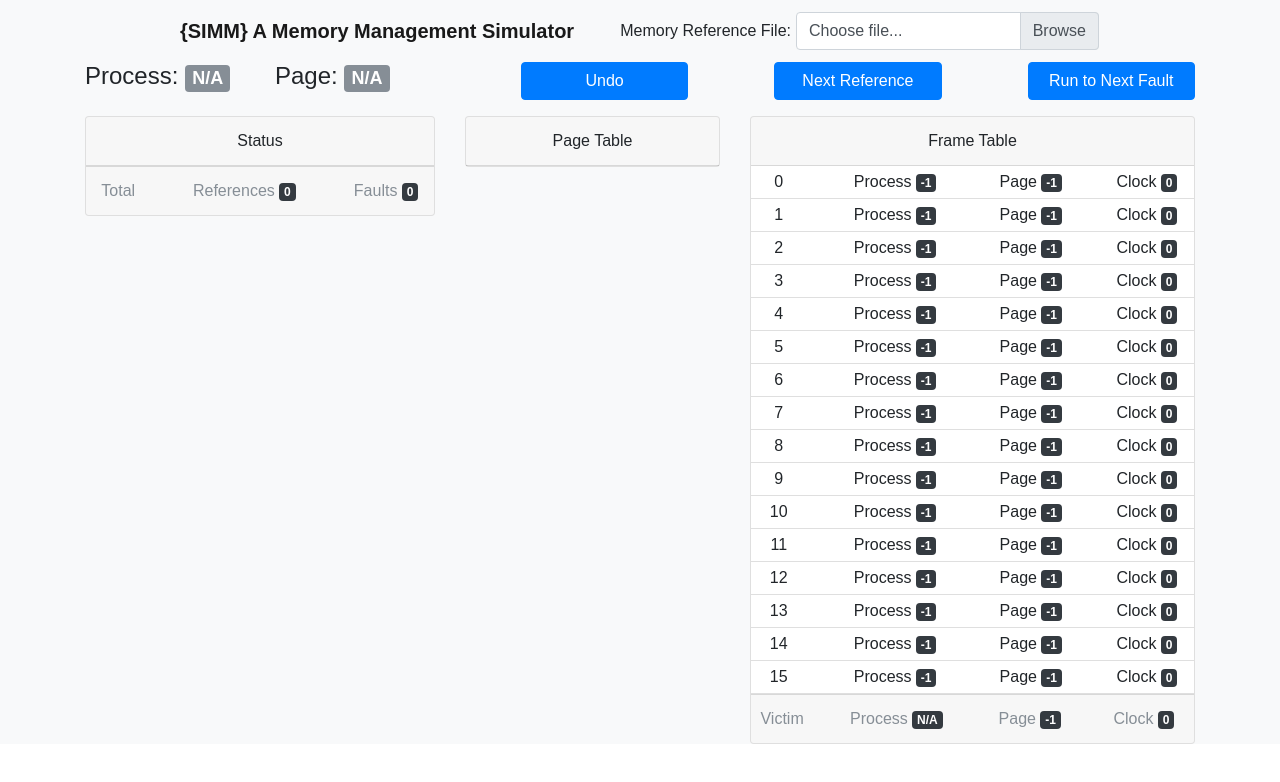
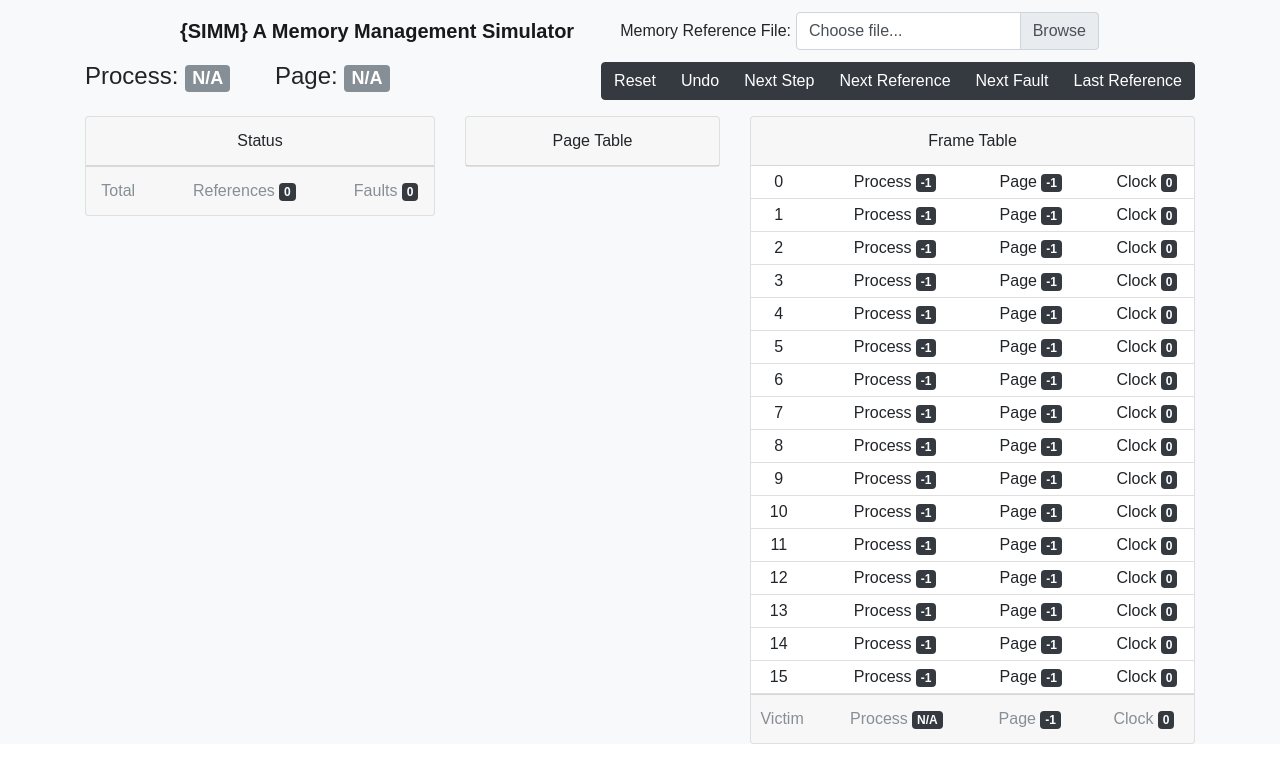
Before and after one commit to ffrankies/simm, a React (Create React App) app: page / in a window 1280 px wide. Shown: the top 782 px of the page. Built offline with nearby package versions, Linux system fonts and the light colour scheme.

Commit message:
Switched to button group

```diff
--- a/src/components/MemReferenceButtons.js
+++ b/src/components/MemReferenceButtons.js
@@ -11,7 +11,7 @@ class MemReferenceButtons extends Component {
      * @param {function} fun - the onClick function
      */
     renderButton(text, fun) {
-        return <button type='button' className='btn btn-primary w-75' onClick={fun}>{text}</button>;
+        return <button type='button' className='btn btn-dark w-75' onClick={fun}>{text}</button>;
     };
 
     /**
@@ -19,16 +19,13 @@ class MemReferenceButtons extends Component {
      */
     renderButtons() {
         return (
-            <div className='row'>
-                <div className='col col-sm-4 text-right'>
-                    {this.renderButton('Undo', this.props.onUndo)}
-                </div>
-                <div className='col col-sm-4 text-right'>
-                    {this.renderButton('Next Reference', this.props.onNext)}
-                </div>
-                <div className='col col-sm-4 text-right'>
-                    {this.renderButton('Run to Next Fault', this.props.onNextFault)}
-                </div>
+            <div className='btn-group' role='group' aria-label='control-buttons'>
+                {this.renderButton('Reset', this.props.onReset)}
+                {this.renderButton('Undo', this.props.onUndo)}
+                {this.renderButton('Next Step', this.props.onNextStep)}
+                {this.renderButton('Next Reference', this.props.onNextReference)}
+                {this.renderButton('Next Fault', this.props.onNextFault)}
+                {this.renderButton('Last Reference', this.props.onEnd)}
             </div>
         );
     };
@@ -38,7 +35,7 @@ class MemReferenceButtons extends Component {
      */
     render() {
         return (
-            <div className='col col-md-8 align-items-center'>
+            <div className='col col-md-8 text-right'>
                 {this.renderButtons()}
             </div>
         );
--- a/src/containers/MemReferenceRow.js
+++ b/src/containers/MemReferenceRow.js
@@ -18,7 +18,7 @@ class MemReferenceRow extends Component {
                 />
                 <MemReferenceButtons
                     onUndo={this.props.onUndo}
-                    onNext={this.props.onNext}
+                    onNextReference={this.props.onNextReference}
                     onNextFault={this.props.onNextFault}
                 />
             </div>
--- a/src/containers/SIMMState.js
+++ b/src/containers/SIMMState.js
@@ -71,7 +71,7 @@ class SIMMState extends Component {
                     currentProcess={this.state.currentProcess}
                     currentPage={this.state.currentPage}
                     onUndo={this.undoReference}
-                    onNext={this.nextReference}
+                    onNextReference={this.nextReference}
                     onNextFault={this.runToNextFault}
                 />
                 <MemState
```
